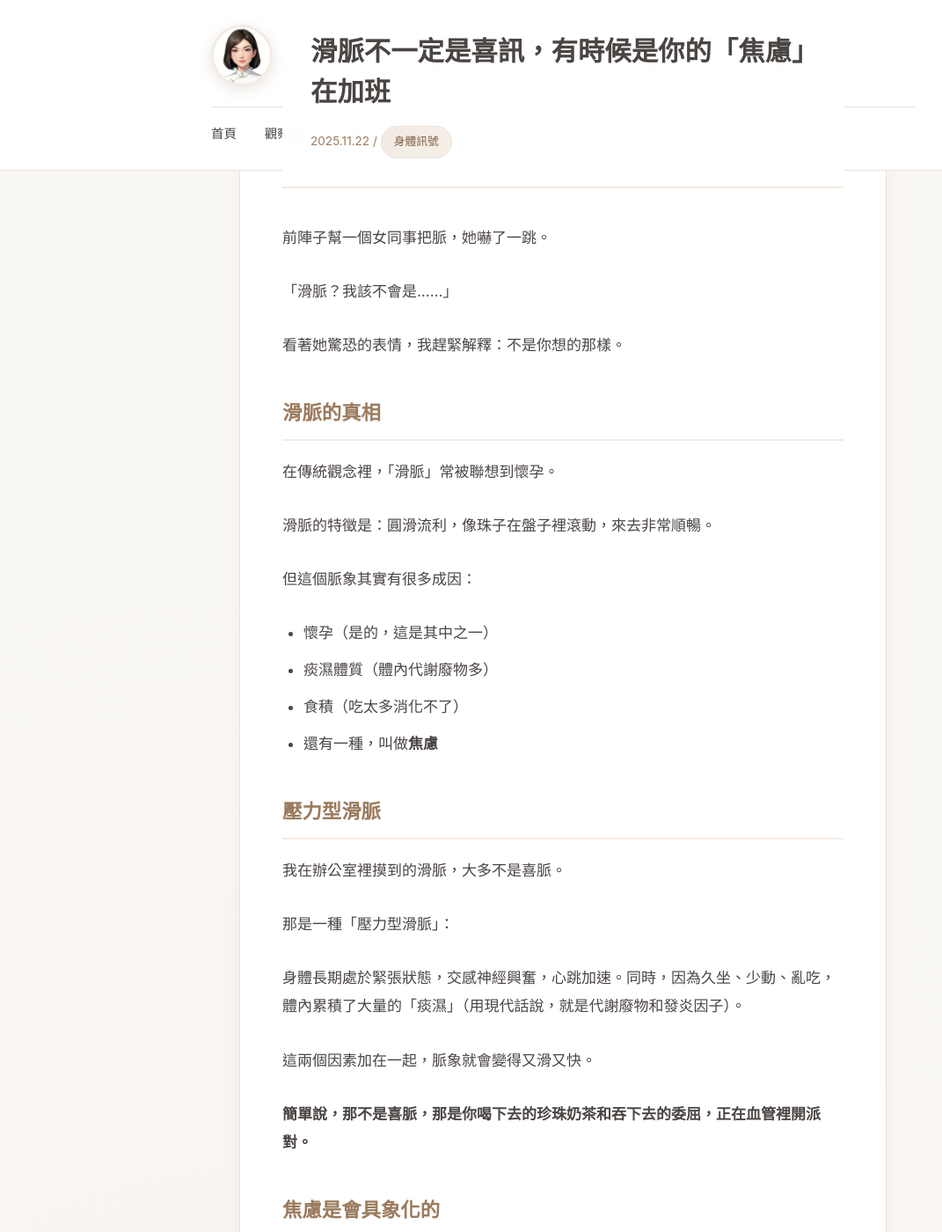
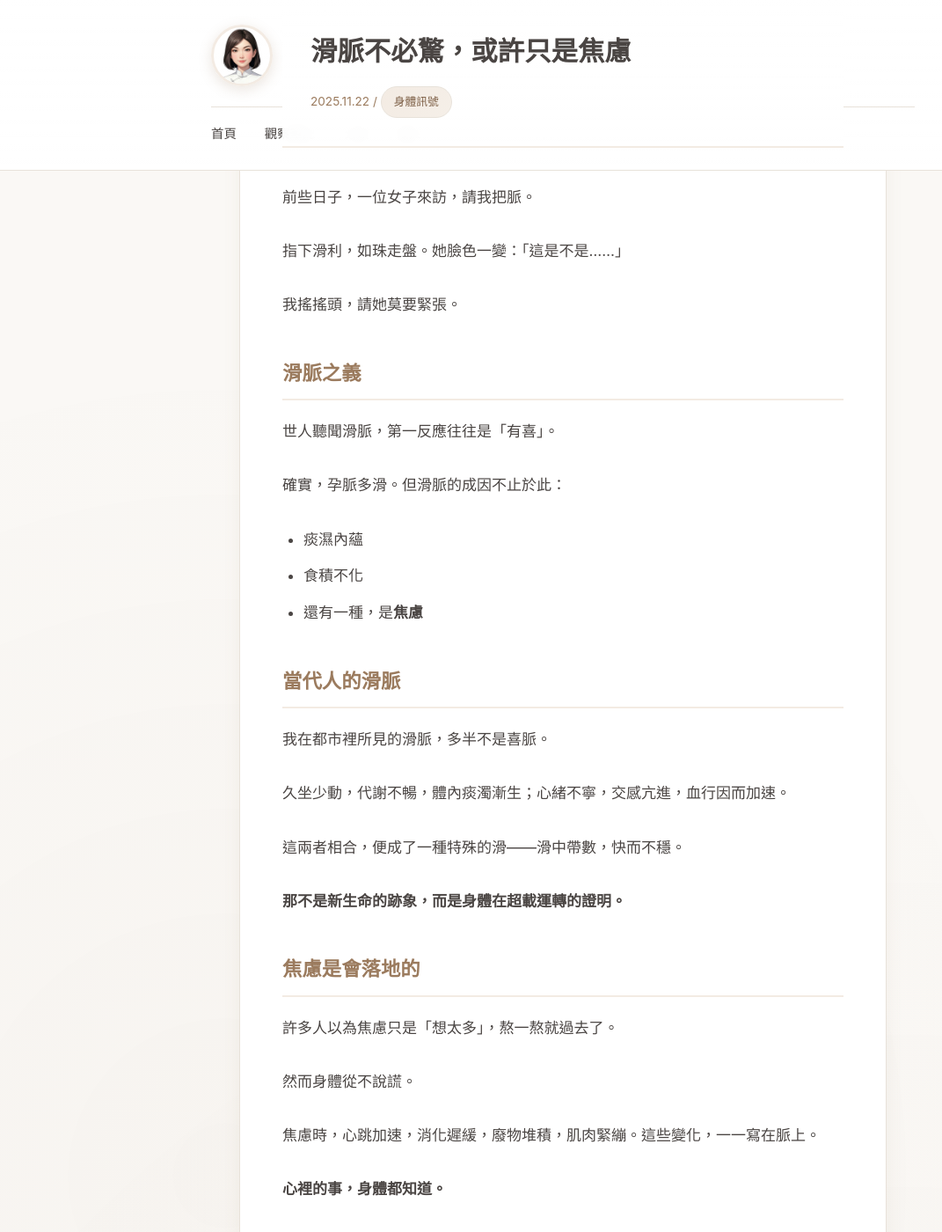
Before and after one commit to hathor-hua/helen, a Jekyll site: the page built from _posts/2025-11-22-anxiety-pulse.md, in a window 1280 px wide and 1400 px high, scrolled down 271 px. Shown: the whole window at 88% size, without its empty margins (0-1071 px from the left). Built offline with Jekyll 4.4.1, drawn with Linux system fonts in a browser that asks for light colours; some of the changed text lies outside the part shown.

Commit message:
Rewrite posts with sage-like tone

```diff
--- a/_posts/2025-11-22-anxiety-pulse.md
+++ b/_posts/2025-11-22-anxiety-pulse.md
@@ -1,82 +1,64 @@
 ---
-title: "滑脈不一定是喜訊，有時候是你的「焦慮」在加班"
+title: "滑脈不必驚，或許只是焦慮"
 date: 2025-11-22
 tags: [身體訊號]
-description: "很多女生聽到「滑脈」就緊張，以為有了。其實在職場上，我更常摸到一種「壓力型滑脈」。那是身體裡有太多的代謝廢物加上心跳加速的結果。簡單說，那不是喜脈，那是你喝下去的珍珠奶茶和吞下去的委屈，正在血管裡開派對。"
+description: "世人聽聞滑脈，多以為是喜訊。殊不知在這忙碌的世道裡，更常見的是另一種滑——那是焦慮與痰濁交織，在血管裡奔忙的痕跡。"
 ---
 
-前陣子幫一個女同事把脈，她嚇了一跳。
+前些日子，一位女子來訪，請我把脈。
 
-「滑脈？我該不會是......」
+指下滑利，如珠走盤。她臉色一變：「這是不是......」
 
-看著她驚恐的表情，我趕緊解釋：不是你想的那樣。
+我搖搖頭，請她莫要緊張。
 
-## 滑脈的真相
+## 滑脈之義
 
-在傳統觀念裡，「滑脈」常被聯想到懷孕。
+世人聽聞滑脈，第一反應往往是「有喜」。
 
-滑脈的特徵是：圓滑流利，像珠子在盤子裡滾動，來去非常順暢。
+確實，孕脈多滑。但滑脈的成因不止於此：
 
-但這個脈象其實有很多成因：
-- 懷孕（是的，這是其中之一）
-- 痰濕體質（體內代謝廢物多）
-- 食積（吃太多消化不了）
-- 還有一種，叫做**焦慮**
+- 痰濕內蘊
+- 食積不化
+- 還有一種，是**焦慮**
 
-## 壓力型滑脈
+## 當代人的滑脈
 
-我在辦公室裡摸到的滑脈，大多不是喜脈。
+我在都市裡所見的滑脈，多半不是喜脈。
 
-那是一種「壓力型滑脈」：
+久坐少動，代謝不暢，體內痰濁漸生；心緒不寧，交感亢進，血行因而加速。
 
-身體長期處於緊張狀態，交感神經興奮，心跳加速。同時，因為久坐、少動、亂吃，體內累積了大量的「痰濕」（用現代話說，就是代謝廢物和發炎因子）。
+這兩者相合，便成了一種特殊的滑——滑中帶數，快而不穩。
 
-這兩個因素加在一起，脈象就會變得又滑又快。
+**那不是新生命的跡象，而是身體在超載運轉的證明。**
 
-**簡單說，那不是喜脈，那是你喝下去的珍珠奶茶和吞下去的委屈，正在血管裡開派對。**
+## 焦慮是會落地的
 
-## 焦慮是會具象化的
+許多人以為焦慮只是「想太多」，熬一熬就過去了。
 
-很多人以為焦慮只是一種「心理狀態」，忍一忍就過去了。
+然而身體從不說謊。
 
-但身體不這麼想。
+焦慮時，心跳加速，消化遲緩，廢物堆積，肌肉緊繃。這些變化，一一寫在脈上。
 
-當你焦慮的時候：
-- 心跳加速，血流變快
-- 消化功能下降，食物堆積
-- 代謝變差，廢物累積
-- 肌肉緊繃，循環受阻
+**心裡的事，身體都知道。**
 
-這些變化，全部都會反映在脈象上。
+## 她問我怎麼辦
 
-**焦慮不是虛的，它會在你的身體裡留下非常具體的痕跡。**
+我反問她：「今日飲了幾杯奶茶？」
 
-## 那該怎麼辦？
+她愣住：「兩杯......」
 
-這位同事後來問我：「所以我該怎麼辦？」
+「那便從這裡開始吧。」
 
-我的回答是：「妳今天喝了幾杯奶茶？」
+有時候，調養不需要什麼大道理。
 
-她愣了一下：「兩杯......」
+先把那些用來「假裝沒事」的小習慣放下，身體自會給你回應。
 
-「那先從這裡開始吧。」
+## 最後
 
-有時候，改善身體狀態不需要什麼大動作。
+脈象是身體的語言，它每日都在對你說話。
 
-先把那些「假裝沒事」的小習慣戒掉，身體自然會給你回應。
-
-## PM 的觀點
-
-在專案管理裡，我們很重視「Leading Indicator」——那些能提前預警的指標。
-
-脈象就是身體的 Leading Indicator。
-
-它不會等到你真的病倒才告訴你。它每天都在報告，只是我們通常選擇已讀不回。
-
-下次當你覺得焦慮的時候，不妨把手指放在手腕上，感受一下。
-
-你的身體正在告訴你什麼？
+只是我們大多時候，選擇已讀不回罷了。
 
 ---
 
-*這篇不是醫療建議，只是一個 PM 對身體訊號的觀察筆記。*
+*觀脈隨筆，非醫療建議。*
```
Also changed, not shown: _posts/2025-11-20-heartbreak-physics.md (+20 -31 lines), _posts/2025-11-21-technical-debt.md (+27 -49 lines).
